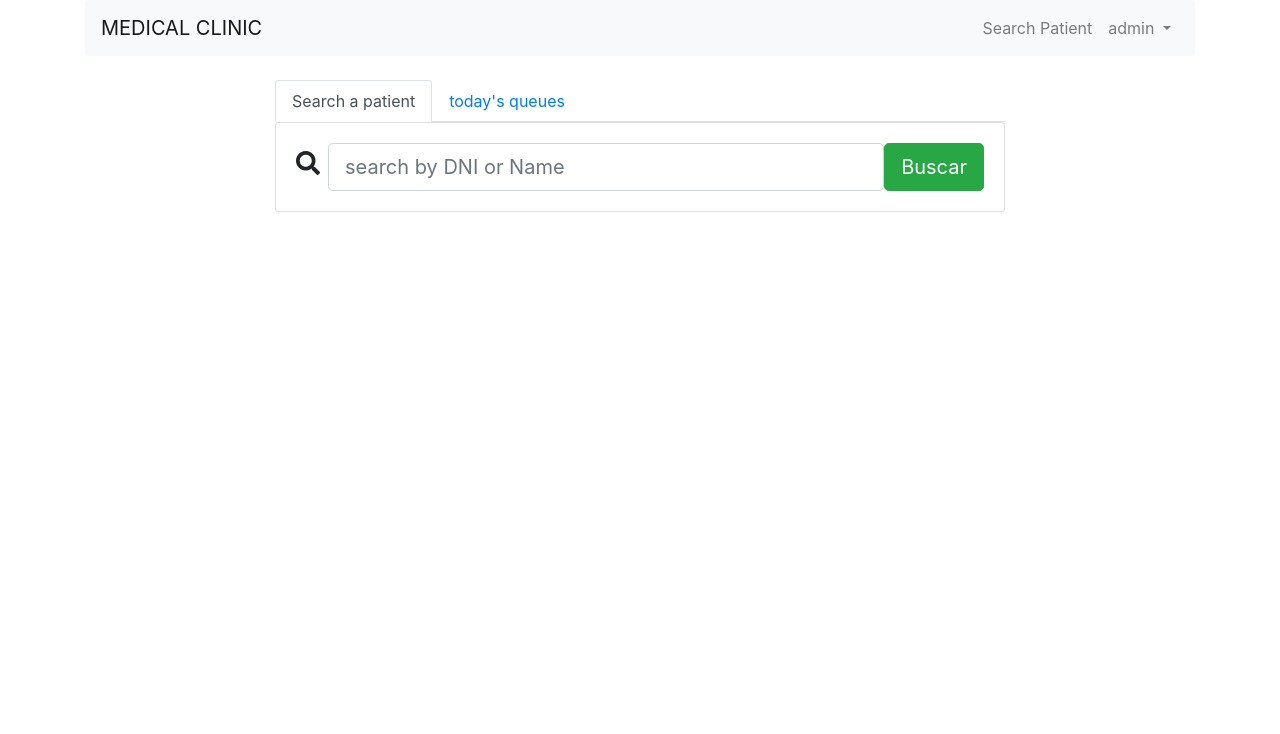
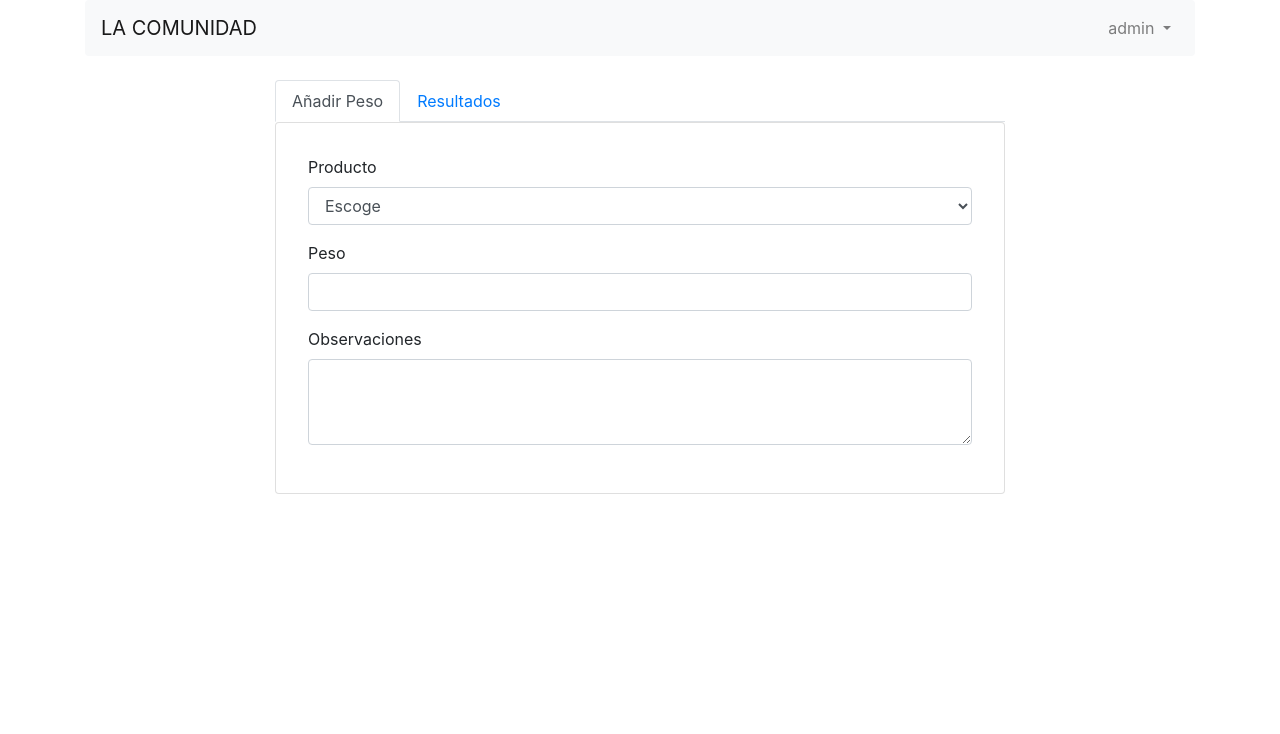
Before and after one commit to jooemp/jooemp.github.io, a Django app: page / in a window 1280 px wide. Shown: the top 734 px of the page. Run offline with Django 3.2, Linux system fonts and the light colour scheme; a user stored in the database is signed in; data comes from the database, SQL or seed files in the repository; some libraries are stand-ins or nearby versions.

Commit message:
add form

```diff
--- a/backend/AppWeb/dashboard/templates/dashboard/home.html
+++ b/backend/AppWeb/dashboard/templates/dashboard/home.html
@@ -14,7 +14,7 @@
              role="tab"
              aria-controls="home"
              aria-selected="true">
-             {% trans 'Search a patient' %}
+             Añadir Peso
           </a>
         </li>
         <li class="nav-item">
@@ -25,74 +25,42 @@
              role="tab"
              aria-controls="profile"
              aria-selected="false">
-            {% trans "today's queues" %}
+             Resultados
           </a>
         </li>
       </ul>
       <div class="tab-content" id="myTabContent">
         <div class="tab-pane fade show active" id="home" role="tabpanel" aria-labelledby="home-tab">
-          <form class="card card-sm" id="searchPatientsForm">
-            <div class="card-body row no-gutters align-items-center">
-              <div class="col-auto">
-                <i class="fas fa-search h4 text-body"></i>
-              </div>
-              <div class="col mr-2">
-                <input
-                    id="pattern"
-                    class="form-control form-control-lg form-control-borderless mx-2"
-                    type="search"
-                    autocomplete="off"
-                    placeholder="{% trans 'search by DNI or Name' %}">
-              </div>
-              <div class="col-auto">
-                <button class="btn btn-lg btn-success" type="submit">{% trans 'Search' %}</button>
-              </div>
+          <form action="." method="POST" class="card card-sm" style="padding: 2rem;text-align: left;">
+            {%csrf_token%}
+            <div class="form-group">
+              <label for="productsA">Producto</label>
+              <select class="form-control" name="productsA" id="productsA" required>
+                <option selected disabled>Escoge</option>
+                {% for type in types %}
+                <option value="{{type.0}}">{{ type.1 }}</option>
+                {% endfor %}
+              </select>
             </div>
-          </form>
-        </div>
-        <div class="tab-pane fade" id="profile" role="tabpanel" aria-labelledby="profile-tab">
-          <form class="card card-sm" id="searchPatientsBySpecialityForm">
-            <div class="card-body row no-gutters align-items-center">
-              <div class="col-auto">
-                <i class="fas fa-search h4 text-body"></i>
-              </div>
-              <div class="col">
-                <select
-                    id="specialitySelect"
-                    class="form-control form-control-lg form-control-borderless mx-2">
-                  <option value="" disabled selected>{% trans 'select one speciality' %}</option>
-                  {% for speciality in specialities %}
-                  <option value="{{speciality.id}}">{{speciality.name}}</option>
-                  {% endfor %}
-                </select>
-              </div>
+            <div class="form-group">
+              <label for="weight">Peso</label>
+              <input type="number" step="any" class="form-control" id="weight">
             </div>
+            <div class="form-group">
+              <label for="notes">Observaciones</label>
+              <textarea class="form-control" id="notes" rows="3"></textarea>
+            </div>
+
           </form>
         </div>
       </div>
-      <div id='spinnerAnimationTab1' class="spinner-border mt-3" role="status" style="display:none">
-        <span class="sr-only">{% trans 'Loading...' %}</span>
-      </div>
-
-      <table id='tableDataTab1' class="table table-borderless table-hover" style="display:none">
-        <thead>
-        <tr class="border-bottom">
-          <th scope="col">DNI</th>
-          <th scope="col" class="">{% trans  'name' %}</th>
-          <th scope="col"></th>
-        </tr>
-        </thead>
-        <tbody id="tableBodyDataTab1">
-        </tbody>
-      </table>
-
     </div>
 
 
   </div>
 </div>
 <div class="position-fixed-bottom bg-white text-center border-top">
-  <a class="btn btn-secondary my-2" href="{% url 'dashboard:add_patient'%}">
+  <a class="btn btn-secondary my-2" href="">
     <i class="fas fa-plus"></i>
     {% trans 'Add new Patient' %}
   </a>
--- a/backend/AppWeb/dashboard/templates/dashboard/layout.html
+++ b/backend/AppWeb/dashboard/templates/dashboard/layout.html
@@ -28,16 +28,13 @@
 	{% endif %}
 <div class="container">
 	<nav class="navbar navbar-expand-lg navbar-light bg-light rounded">
-	    <a class="navbar-brand" href="{% url 'dashboard:home' %}">{% trans 'MEDICAL CLINIC' %}</a>
+	    <a class="navbar-brand" href="{% url 'dashboard:home' %}">LA COMUNIDAD</a>
 	    <button class="navbar-toggler" type="button" data-toggle="collapse" data-target="#navbarsExample09" aria-controls="navbarsExample09" aria-expanded="false" aria-label="Toggle navigation">
 	      <span class="navbar-toggler-icon"></span>
 	    </button>
 
 	    <div class="collapse navbar-collapse" id="navbarsExample09">
 	      <ul class="navbar-nav ml-auto">
-	        <li class="nav-item">
-	          <a class="nav-link text-capitalize" href="{% url 'dashboard:home' %}">{% trans 'search patient' %}</a>
-	        </li>
 	        {% if request.user.is_authenticated %}
 	        	<li class="nav-item dropdown">
 		          <a class="nav-link dropdown-toggle" href="https://example.com" id="dropdown09" data-toggle="dropdown" aria-haspopup="true" aria-expanded="false">
--- a/backend/AppWeb/dashboard/urls.py
+++ b/backend/AppWeb/dashboard/urls.py
@@ -5,11 +5,4 @@ app_name = 'dashboard'
 
 urlpatterns = [
     path('', views.home, name='home'),
-    path('search-patient/<str:pattern>', views.search_patient, name='search_patient'),
-    path('search-patient-advanced/<int:speciality_id>', views.search_patient_advanced, name='search-patient-advanced'),
-    path('add-patient/', views.add_patient, name='add_patient'),
-    path('edit-patient/<int:id>/', views.edit_patient, name='edit_patient'),
-    path('update-patient/<int:id>/', views.update_patient, name='update_patient'),
-    path('add-attention/<int:patient_id>/', views.add_attention, name='add_attention'),
-    path('edit-attention/<int:patient_id>/<int:id>/', views.update_attention, name='update_attention'),
 ]
--- a/backend/AppWeb/dashboard/views.py
+++ b/backend/AppWeb/dashboard/views.py
@@ -12,162 +12,11 @@ from django.urls import reverse
 from django.utils.timezone import localtime, now
 from django.views.decorators.csrf import csrf_exempt
 
-from core.models import Patient, Attention, Speciality
+from core import models
 from . import forms
 
 
 @login_required
 def home(request):
-    specialities = Speciality.objects.all()
+    types = models.TYPE_PRODUCT
     return render(request, 'dashboard/home.html', locals())
-
-
-@login_required
-def add_patient(request):
-    if request.method == 'POST':
-        form = forms.PatientForm(request.POST)
-        if form.is_valid():
-            patient = form.save()
-            messages.success(request, _('Patient created successfully.'))
-            return redirect(reverse('dashboard:add_attention', kwargs={'patient_id': patient.id}))
-    else:
-        form = forms.PatientForm()
-    return render(request, 'dashboard/form.html', locals())
-
-
-@login_required
-def update_patient(request, id):
-    patient = get_object_or_404(Patient, pk=id)
-    if request.method == 'POST':
-        form = forms.PatientForm(request.POST, instance=patient)
-        if form.is_valid():
-            form.save()
-            messages.success(request, _('Patient updated successfully.'))
-            return redirect(reverse('dashboard:home'))
-    else:
-        form = forms.PatientForm(instance=patient)
-    return render(request, 'dashboard/formUpdate.html', locals())
-
-
-@login_required
-def add_attention(request, patient_id):
-    patient = get_object_or_404(Patient, pk=patient_id)
-    if request.method == 'POST':
-        form = forms.AttentionForm(request.POST)
-        if form.is_valid():
-            attention = form.save(commit=False)
-            attention.patient = patient
-            attention.save()
-            messages.success(request, _('Attention created successfully.'))
-            return redirect(reverse('dashboard:home'))
-    else:
-        form = forms.AttentionForm()
-    return render(request, 'dashboard/formAddAttention.html', locals())
-
-
-@login_required
-def update_attention(request, patient_id, id):
-    patient = get_object_or_404(Patient, pk=patient_id)
-    attention = get_object_or_404(Attention, pk=id)
-    speciality = attention.speciality
-    if request.method == 'POST':
-        form = forms.AttentionUpdateForm(request.POST, instance=attention)
-        if form.is_valid():
-            attention = form.save(commit=False)
-            attention.state = 'A'
-            attention.save()
-            messages.success(request, _('Attention updated successfully.'))
-            return redirect(reverse('dashboard:home'))
-    else:
-        form = forms.AttentionUpdateForm(instance=attention)
-    return render(request, 'dashboard/formUpdate.html', locals())
-
-
-@login_required
-def edit_patient(request, id):
-    patient = get_object_or_404(Patient, pk=id)
-    if request.method == 'POST':
-        form = forms.PatientForm(request.POST, instance=patient)
-        if form.is_valid():
-            form.save()
-            messages.success(request, _('Patient updated successfuly'))
-            return redirect(reverse('dashboard:home'))
-    else:
-        form = forms.PatientForm(instance=patient)
-    return render(request, 'dashboard/form.html', locals())
-
-
-@csrf_exempt
-@login_required
-def search_patient(request, pattern):
-    parts = pattern.split()
-    if len(parts) is 1:
-        patients = Patient.objects.filter(
-            Q(dni__contains=pattern) | Q(first_name__icontains=pattern) | Q(last_name__icontains=pattern))
-    else:
-        condition1 = reduce(operator.or_, [Q(first_name__icontains=s) for s in parts])
-        condition2 = reduce(operator.or_, [Q(last_name__icontains=s) for s in parts])
-        patients = Patient.objects.filter(
-            Q(condition1) |
-            Q(condition2))
-
-    ids = list()
-    for p in patients:
-        ids.append(p.id)
-
-    attentions = Attention.objects.select_related('speciality', 'patient').filter(patient__in=ids).order_by('id')
-    parsed_data = []
-    for p in patients:
-        p.attentions = []
-        for a in attentions:
-            if p.id is a.patient.id:
-                local_date = localtime(a.created_at)
-                p.attentions.append({
-                    'id': a.id,
-                    'speciality': a.speciality.name,
-                    'datetime': local_date.strftime("%d-%m %H:%M"),
-                    'time': local_date.strftime("%H:%M")
-                })
-        parsed_data.append({
-            'id': p.id,
-            'first_name': p.first_name,
-            'last_name': p.last_name,
-            'dni': p.dni,
-            'attentions': p.attentions
-        })
-
-    qs_json = json.dumps(parsed_data)
-    return HttpResponse(qs_json, content_type='application/json')
-
-
-@csrf_exempt
-@login_required
-def search_patient_advanced(request, speciality_id):
-    speciality = get_object_or_404(Speciality, pk=speciality_id)
-    today = now().today()
-    attentions = Attention.objects.select_related('speciality', 'patient').filter(
-        speciality=speciality,
-        created_at__day=today.day,
-        created_at__month=today.month,
-        created_at__year=today.year,
-        state='W')
-    parsed_data = []
-    for a in attentions:
-        local_date = localtime(a.created_at)
-        parsed_data.append({
-            'id': a.patient.id,
-            'first_name': a.patient.first_name,
-            'last_name': a.patient.last_name,
-            'dni': a.patient.dni,
-            'attentions': [
-                {
-                    'id': a.id,
-                    'speciality': speciality.name,
-                    'datetime': local_date.strftime("%d-%m %H:%M"),
-                    'time': local_date.strftime("%H:%M")
-                }
-            ]
-        })
-
-    qs_json = json.dumps(parsed_data)
-    return HttpResponse(qs_json, content_type='application/json')
```
Also changed, not shown: backend/AppWeb/AppWeb/settings/base.py (+10 -10 lines), backend/AppWeb/core/admin.py (+1 -18 lines), backend/AppWeb/core/models.py (+0 -61 lines), backend/AppWeb/dashboard/forms.py (+0 -52 lines), backend/AppWeb/dashboard/templates/dashboard/form.html (deleted, +0 -16 lines), backend/AppWeb/dashboard/templates/dashboard/formAddAttention.html (deleted, +0 -11 lines), backend/AppWeb/dashboard/templates/dashboard/formUpdate.html (deleted, +0 -19 lines), backend/AppWeb/core/migrations/0002_auto_20201202_0126.py (added).
